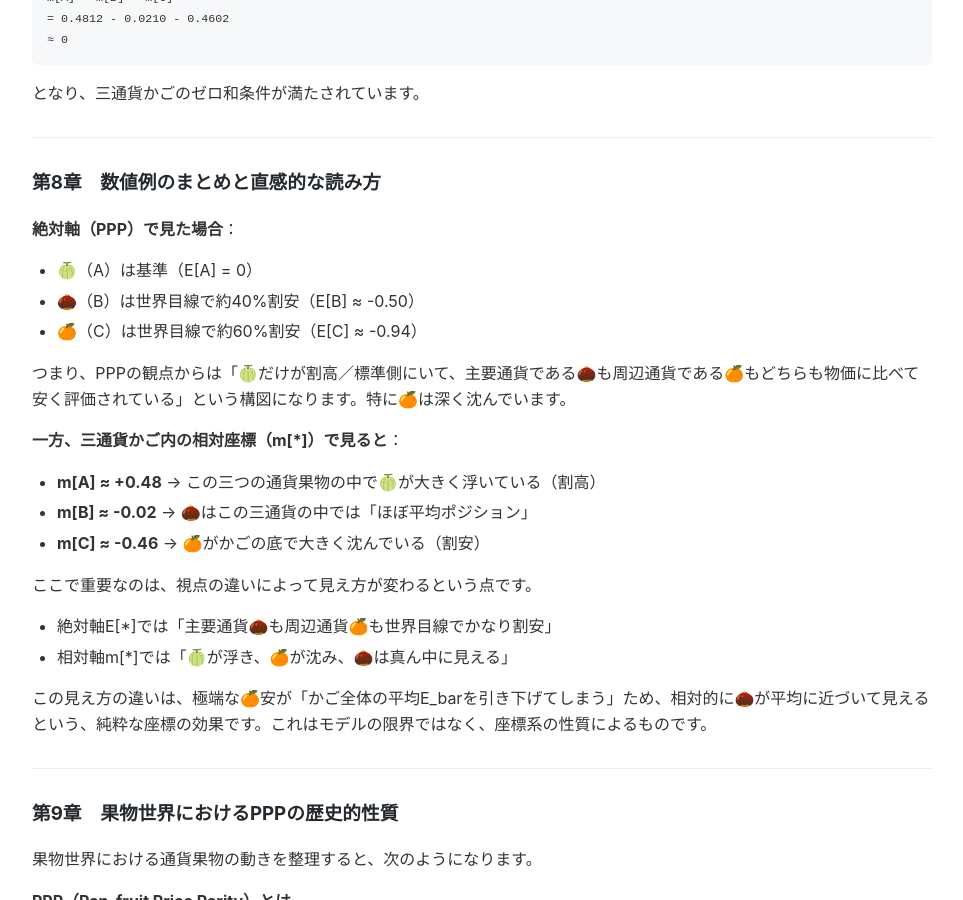
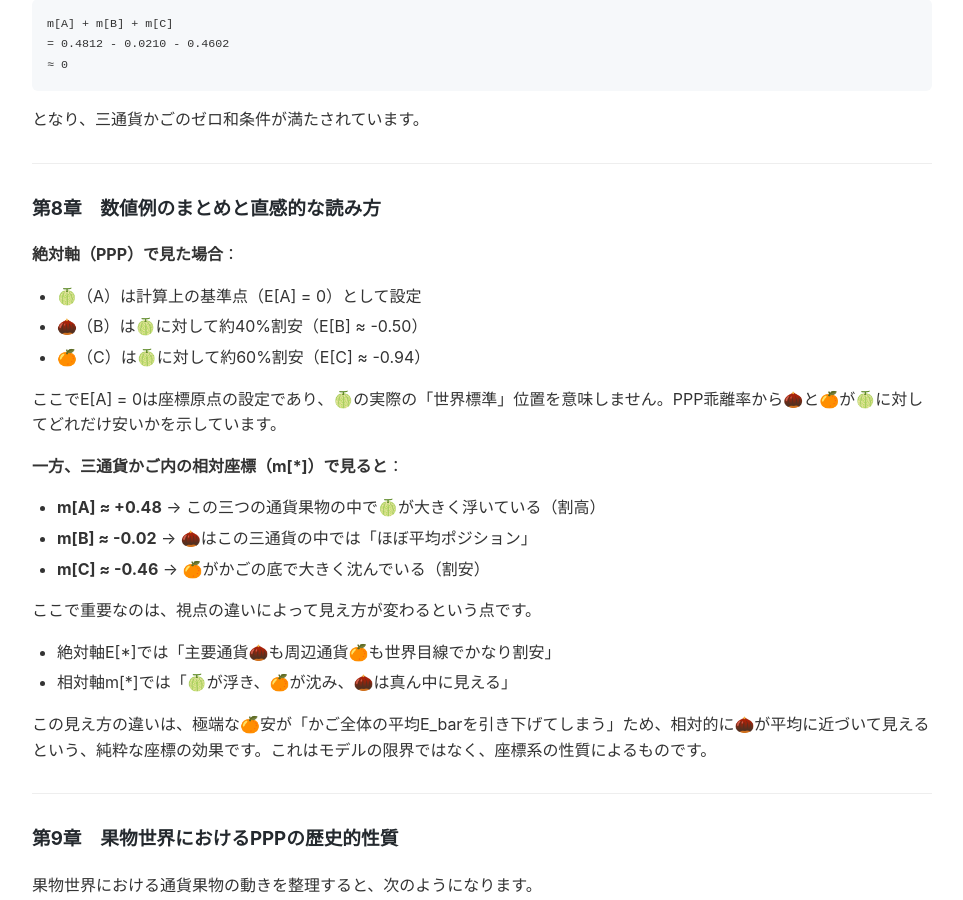
Before and after one commit to onigirito/MCI_Mikan-3-Currency-clr-Index_, a Jekyll site: the page built from docs/ORIGINAL_MIKAN_THEORY.md, in a window 1280 px wide and 900 px high, scrolled down 10182 px. Shown: the whole window, without its empty margins (158-1121 px from the left). Built offline with Jekyll 4.4.1, drawn with Linux system fonts in a browser that asks for light colours; our own code applies the rules of GitHub Pages for plain Markdown files; some of the changed text lies outside the part shown.

Commit message:
Fix axis concept explanations in original Mikan theory
- Clarify that E[A]=0 is a coordinate origin setting, not an actual position
- Remove misleading "world standard" interpretations
- Emphasize that m[A] still varies despite E[A]=0 setting
- Fix Chapter 4, 7.2, and 8 sections

````diff
--- a/docs/ORIGINAL_MIKAN_THEORY.md
+++ b/docs/ORIGINAL_MIKAN_THEORY.md
@@ -240,13 +240,13 @@ d(PPP,AC) = E[A] - E[C]
 
 この2つの式から、E[A]、E[B]、E[C]は「定数分のずれ（全体シフト）」を除けば一意に定まります。
 
-ミカン定理では、🍈を「国際基準的な通貨果物」とみなして、慣例的に
+ミカン定理では、絶対軸E[*]の座標原点を定めるため、慣例的に
 
 ```
 E[A] = 0
 ```
 
-を選びます。このとき、
+を選びます。これは計算上の基準点設定であり、🍈が特別な位置にあることを意味しません。相対軸m[A]は依然として変動します。このとき、
 
 ```
 E[B] = - d(PPP,AB)
@@ -385,7 +385,7 @@ E[C] = - d(PPP,AC) = -0.9414
 
 **絶対軸における解釈**：
 
-- **E[A] = 0** → 🍈は「世界標準」の高さ付近にある（基準として扱う）
+- **E[A] = 0** → 計算の基準点として設定（🍈の実際の位置を意味しない）
 - **E[B] ≈ -0.5023** → 果物世界のPPP基準から見ると🌰は約40%割安
 - **E[C] ≈ -0.9414** → 果物世界のPPP基準から見ると🍊は約60%割安の超ディスカウント通貨
 
@@ -431,11 +431,11 @@ m[A] + m[B] + m[C]
 
 **絶対軸（PPP）で見た場合**：
 
-- 🍈（A）は基準（E[A] = 0）
-- 🌰（B）は世界目線で約40%割安（E[B] ≈ -0.50）
-- 🍊（C）は世界目線で約60%割安（E[C] ≈ -0.94）
+- 🍈（A）は計算上の基準点（E[A] = 0）として設定
+- 🌰（B）は🍈に対して約40%割安（E[B] ≈ -0.50）
+- 🍊（C）は🍈に対して約60%割安（E[C] ≈ -0.94）
 
-つまり、PPPの観点からは「🍈だけが割高／標準側にいて、主要通貨である🌰も周辺通貨である🍊もどちらも物価に比べて安く評価されている」という構図になります。特に🍊は深く沈んでいます。
+ここでE[A] = 0は座標原点の設定であり、🍈の実際の「世界標準」位置を意味しません。PPP乖離率から🌰と🍊が🍈に対してどれだけ安いかを示しています。
 
 **一方、三通貨かご内の相対座標（m[*]）で見ると**：
 
````
